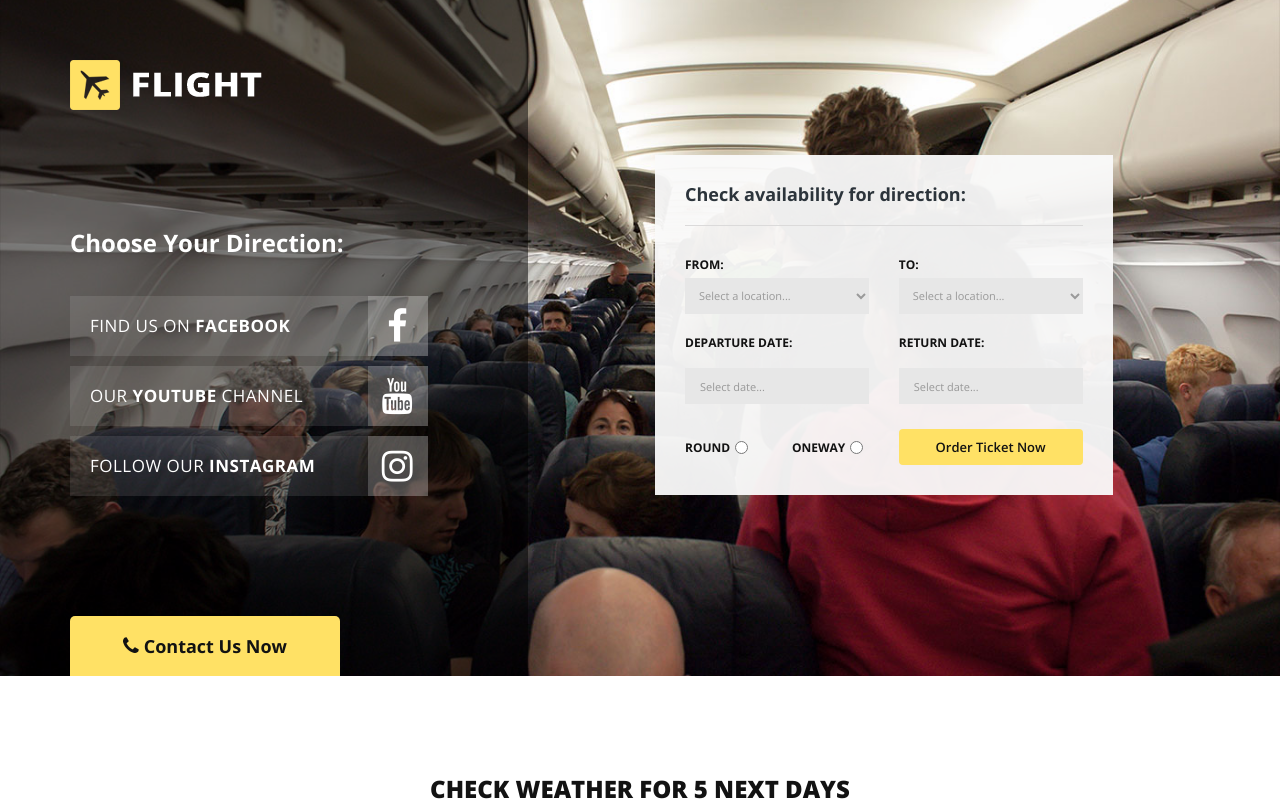
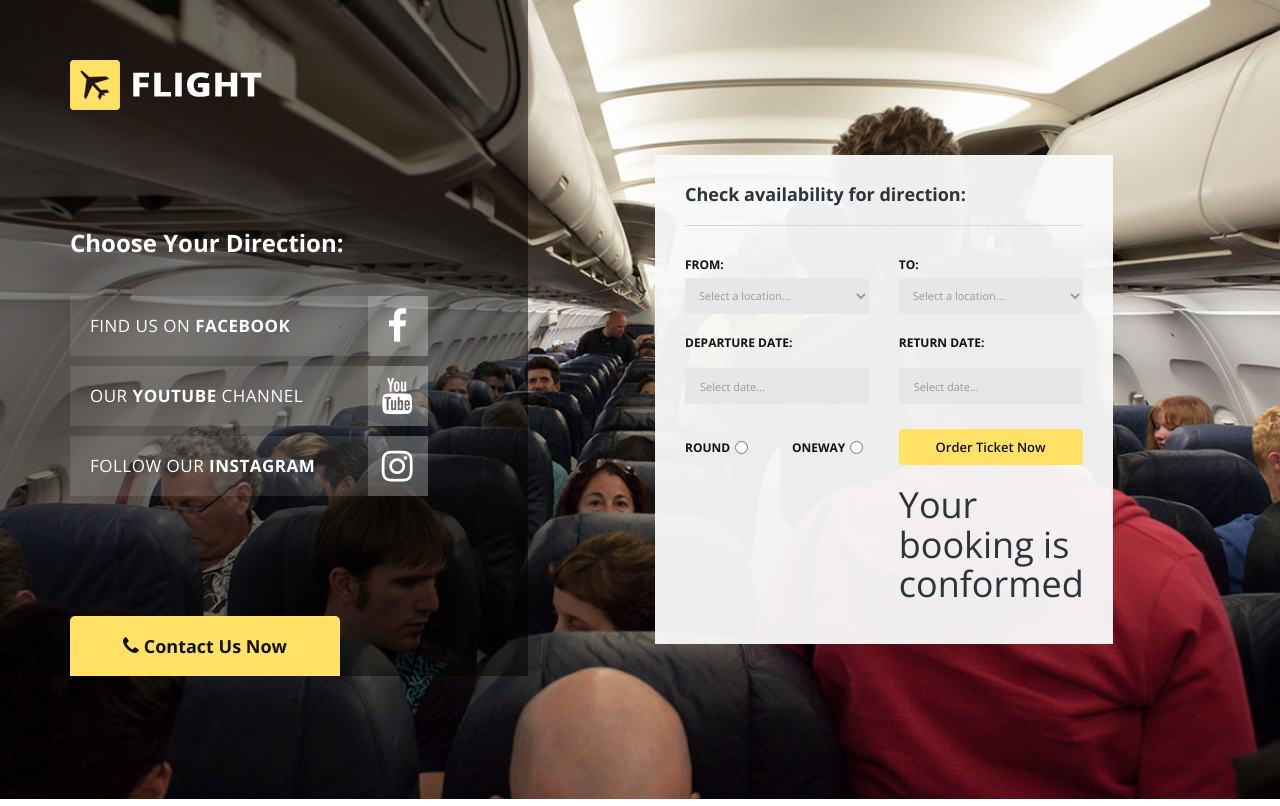
Before and after one commit to Chaithran1823/M-Ticketbooking.github.io, a plain HTML site: page index.html in a window 1280 px wide. Shown: the top 806 px of the page. Drawn offline with nearby package versions, Linux system fonts and the light colour scheme.

Commit message:
Update index.html

```diff
--- a/index.html
+++ b/index.html
@@ -125,6 +125,7 @@ http://www.tooplate.com/view/2093-flight
                                         <div class="col-md-6">
                                             <fieldset>
                                                 <button type="submit" id="form-submit" class="btn">Order Ticket Now</button>
+                                                <h1>Your booking is conformed</h1>
                                             </fieldset>
                                         </div>
                                     </div>
```
